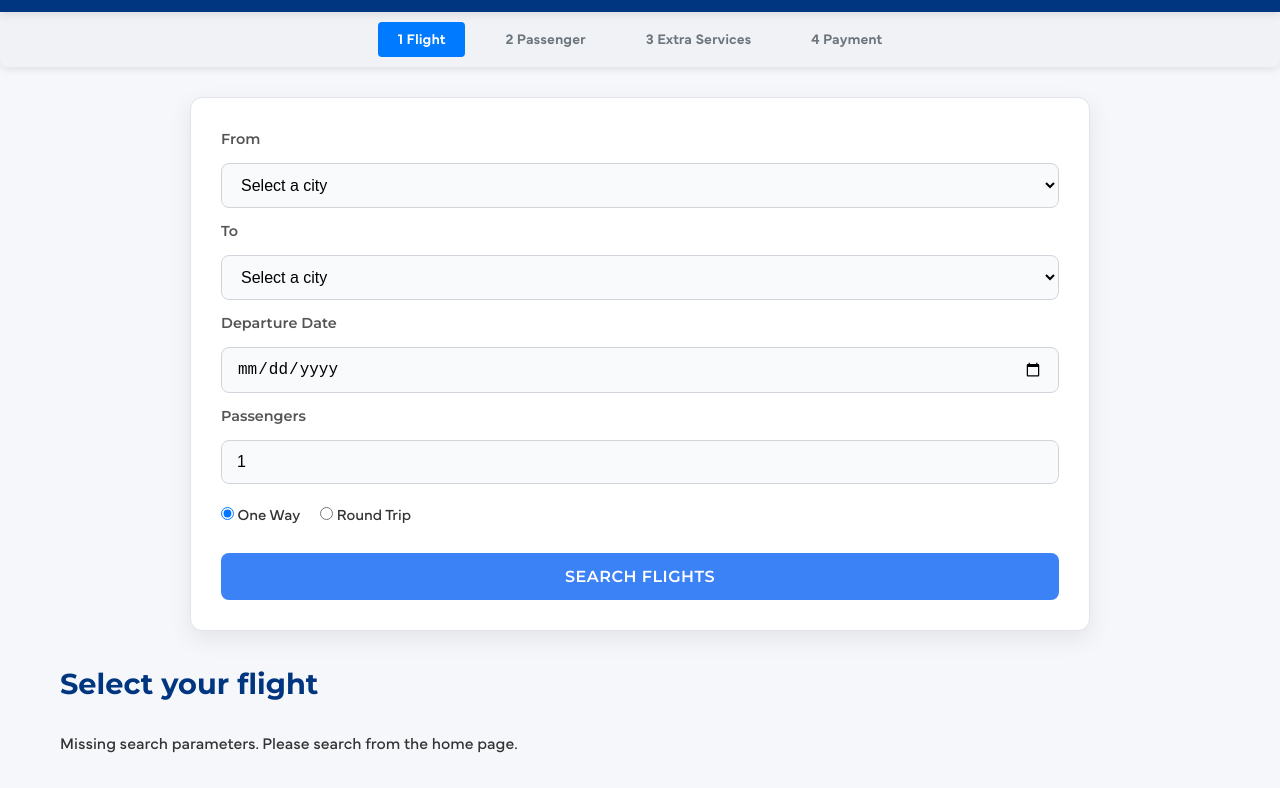
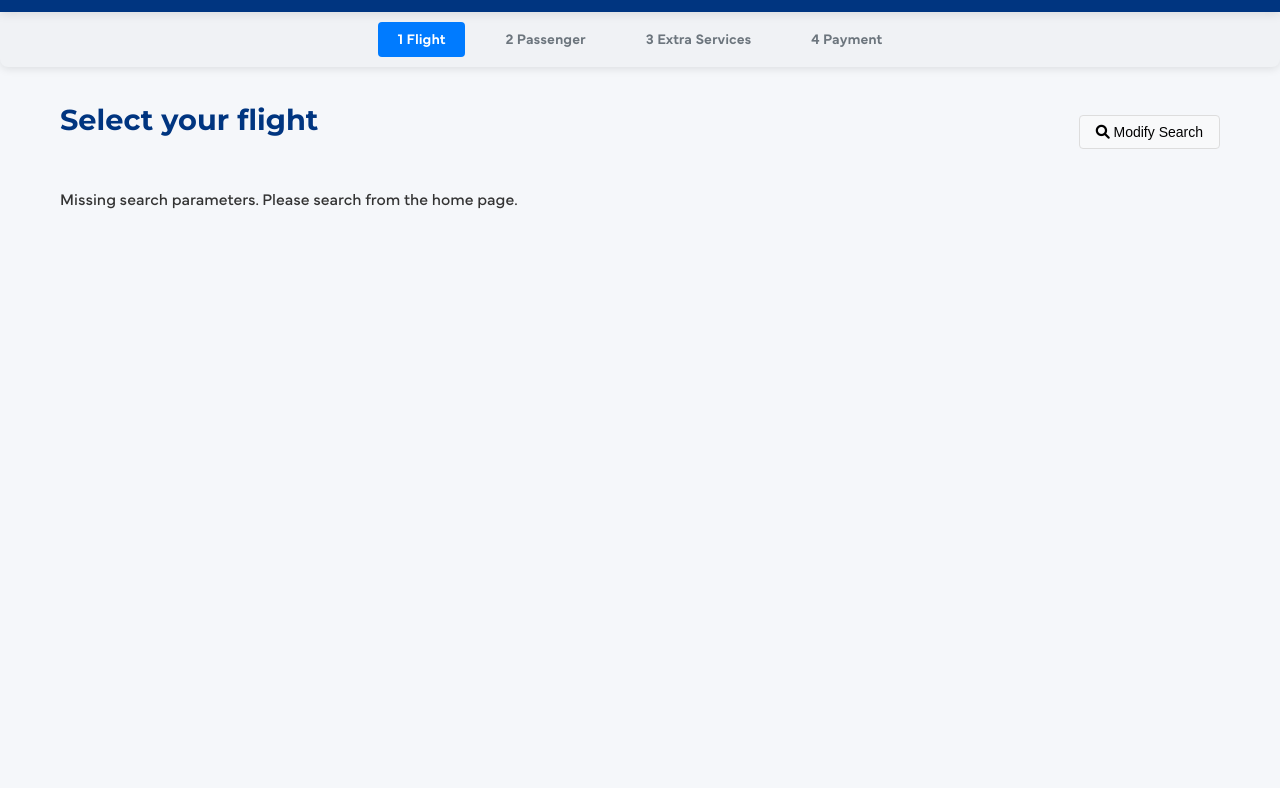
Before and after one commit to 8vnl/FlightBooking, a website: page public/flights.html in a window 1280 px wide. Shown: the part 76-864 px from the top of the page. After the commit the page ends 800 px from the top, so only its background shows below. Drawn offline with Linux system fonts and the light colour scheme.

Commit message:
Modify flight forms to be collapsed by default

```diff
--- a/public/css/booking-steps.css
+++ b/public/css/booking-steps.css
@@ -60,3 +60,27 @@
 .booking-steps .step.completed:not(:last-child)::after {
   background-color: #007bff;
 }
+
+/* for the modify flights button */
+
+.btn-toggle-search {
+  background: #f8f9fa;
+  border: 1px solid #ddd;
+  border-radius: 4px;
+  padding: 8px 16px;
+  cursor: pointer;
+  font-size: 14px;
+  margin-left: 15px;
+  transition: all 0.3s ease;
+}
+
+.btn-toggle-search:hover {
+  background: #e9ecef;
+}
+
+.search-header {
+  display: flex;
+  align-items: center;
+  justify-content: space-between;
+  margin-bottom: 20px;
+}
--- a/public/flights.html
+++ b/public/flights.html
@@ -30,8 +30,17 @@
     </nav>
   </section>
 
-  <!-- Flight Search Form copied from index.html -->
-  <section class="search-form">
+  <!-- Flight Results Section -->
+  <main class="container flights-results-section">
+    <div class="search-header">
+      <h2>Select your flight</h2>
+      <button id="toggleSearchForm" class="btn-toggle-search">
+        <i class="fas fa-search"></i> Modify Search
+      </button>
+    </div>
+
+    <!-- Collapsible Flight Search Form -->
+    <section class="search-form" id="searchFormContainer" style="display:none;">
       <form action="/flights.html" method="GET" id="flightSearchForm">
         <div class="form-group">
           <div class="form-control">
@@ -81,12 +90,20 @@
       </form>
     </section>
 
-  <!-- Flight Results Section -->
-  <main class="container flights-results-section">
-    <h2>Select your flight</h2>
     <div id="flightsContainer" class="flights-container"></div>
   </main>
 
+  <script>
+    // Toggle search form visibility
+    document.getElementById('toggleSearchForm').addEventListener('click', function() {
+      const formContainer = document.getElementById('searchFormContainer');
+      const isHidden = formContainer.style.display === 'none';
+      formContainer.style.display = isHidden ? 'block' : 'none';
+      this.innerHTML = isHidden
+        ? '<i class="fas fa-times"></i> Close Search'
+        : '<i class="fas fa-search"></i> Modify Search';
+    });
+  </script>
   <script src="/js/booking.js"></script>
 </body>
 </html>
```
Also changed, not shown: 1 other file. Lines whose indentation alone changed are shown as unchanged.
